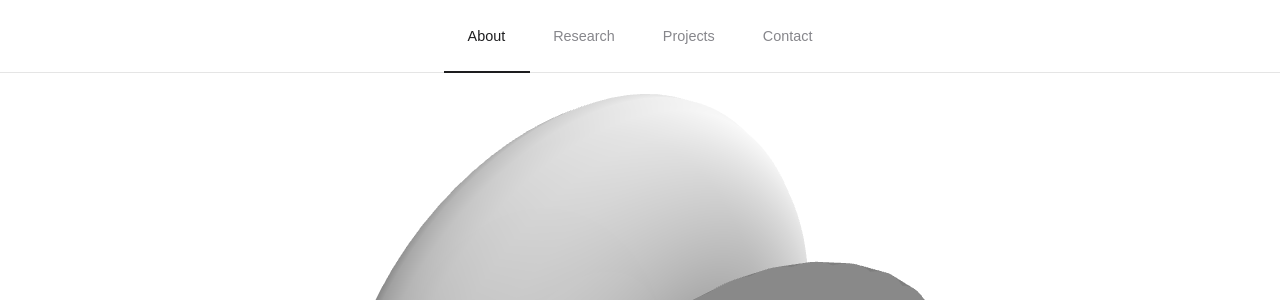
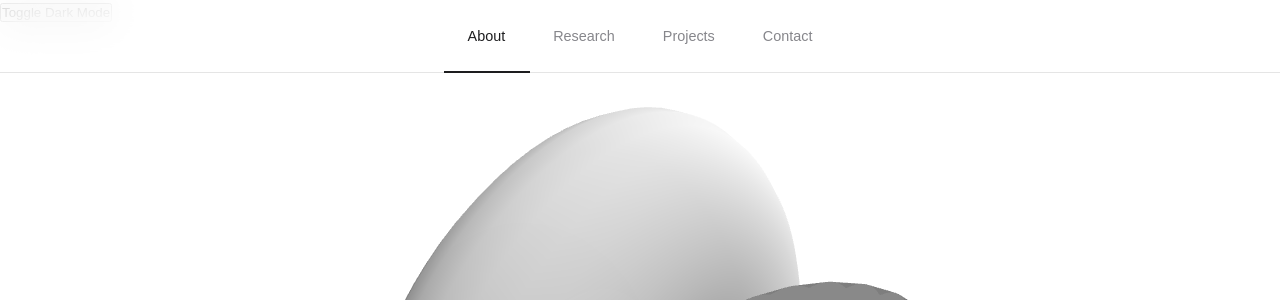
Before and after one commit to Abdul03Rafay/Portfolio, a plain HTML site: page index.html in a window 1280 px wide. Shown: the top 300 px of the page. Drawn offline with nearby package versions, Linux system fonts and the light colour scheme; animation ran at ten frames a second; a web font is replaced by a local one.

Commit message:
Update index.html

```diff
--- a/index.html
+++ b/index.html
@@ -7,6 +7,8 @@
 
     <!-- Apple-style Typography -->
     <link rel="stylesheet" href="https://use.typekit.net/[your-kit-code].css">
+    <link rel="icon" href="favicon.ico">
+    <meta name="description" content="Abdul Rafay">
     <script src="https://cdnjs.cloudflare.com/ajax/libs/three.js/r128/three.min.js"></script>
     <link rel="stylesheet" href="styles.css">
 </head>
@@ -21,6 +23,9 @@
             <div class="tab-indicator"></div>
         </div>
     </nav>
+
+    <!-- Theme Toggle -->
+    <button id="theme-toggle">Toggle Dark Mode</button>
 
     <!-- Main Content -->
     <main>
@@ -39,6 +44,7 @@
             <div class="tab-content active" id="about-content">
                 <h2>About</h2>
                 <p>I'm an undergraduate student at Boston University pursuing a Bachelor of Science in Data Science with a Minor in Computer Science, anticipated graduation in May 2026. My interests lie in data science, machine learning, and mathematics, with experience spanning financial modeling, NLP, and predictive analytics.</p>
+                <a href="/resume.pdf" class="btn">Download Résumé</a>
             </div>
 
             <!-- Research -->
@@ -92,6 +98,9 @@
         </div>
     </main>
 
+    <!-- Back to Top Button -->
+    <button id="back-to-top">↑</button>
+
     <!-- Footer -->
     <footer>
         <p>&copy; 2025 Abdul Rafay | Powered by Three.js & TypeKit</p>
@@ -99,5 +108,21 @@
 
     <script src="manifold.js"></script>
     <script src="app.js"></script>
+    <script>
+        //Dark Mode Toggle
+        const toggleButton = document.getElementById('theme-toggle');
+        toggleButton.addEventListener('click', () => {
+            document.body.classList.toggle('dark-mode');
+        });
+
+        // Back to Top
+        const backToTop = document.getElementById('back-to-top');
+        window.addEventListener('scroll', () => {
+            backToTop.style.display = window.scrollY > 300 ? 'block' : 'none';
+        });
+        backToTop.addEventListener('click', () => {
+            window.scrollTo({ top: 0, behavior: 'smooth' });
+        });
+    </script>
 </body>
 </html>
```
